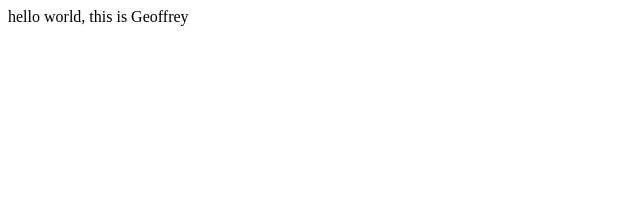
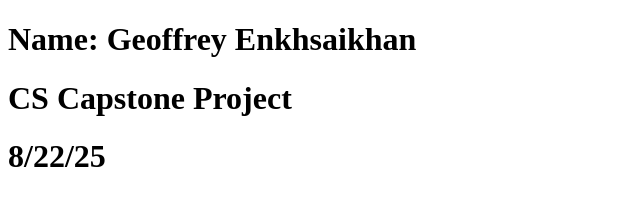
Before and after one commit to GamingCuber/setup-page, a plain HTML site: page index.html in a window 1280 px wide. Shown: the whole page, without its empty margins (0-640 px from the left). Drawn offline with Linux system fonts and the light colour scheme.

Commit message:
Added text

```diff
--- a/index.html
+++ b/index.html
@@ -1,11 +1,16 @@
 <!DOCTYPE html>
 <html lang="en">
+
 <head>
     <meta charset="UTF-8">
     <meta name="viewport" content="width=device-width, initial-scale=1.0">
     <title>Document</title>
 </head>
+
 <body>
-    hello world, this is Geoffrey
+    <h1>Name: Geoffrey Enkhsaikhan</h1>
+    <h1>CS Capstone Project</h1>
+    <h1>8/22/25</h1>
 </body>
+
 </html>
```
